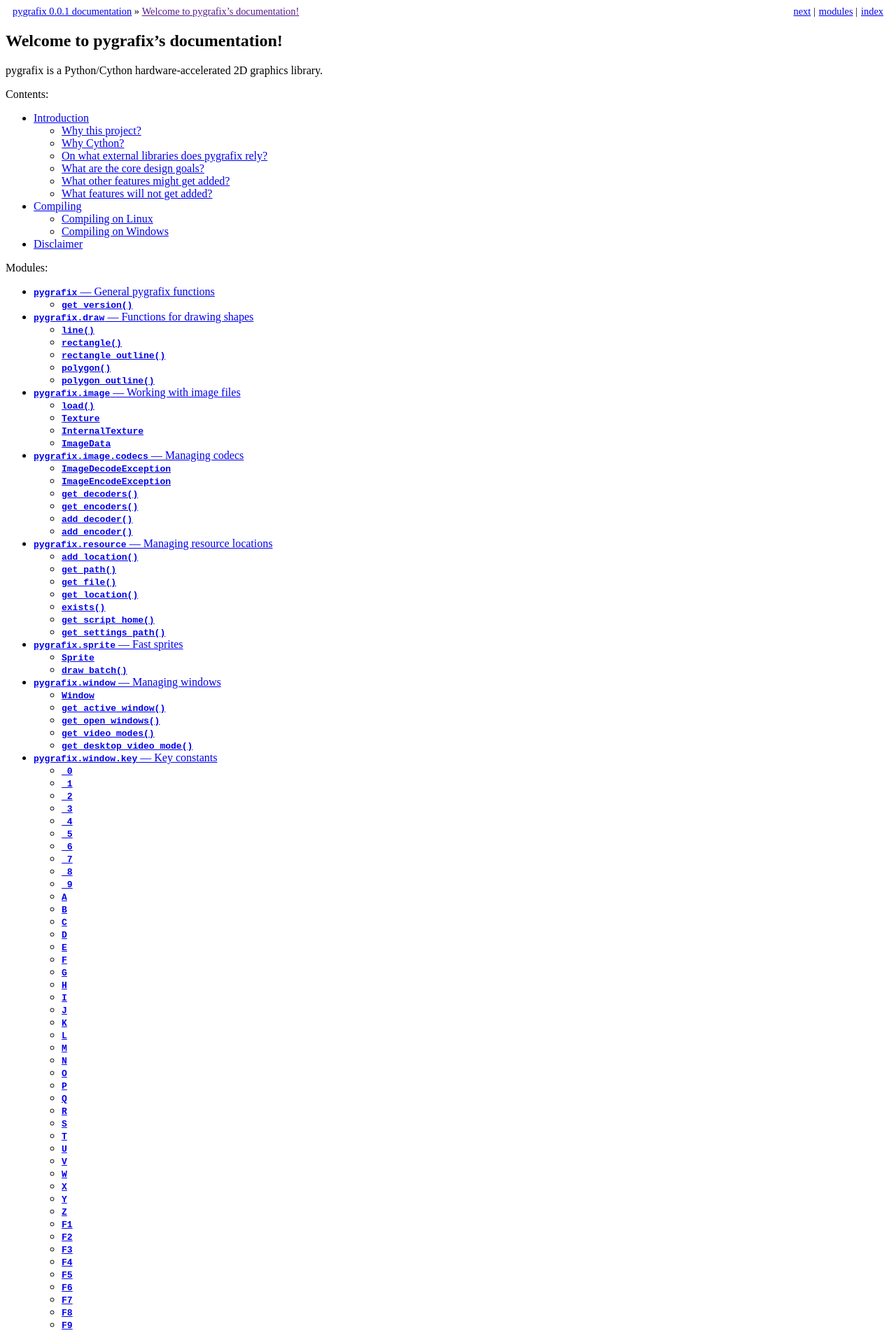
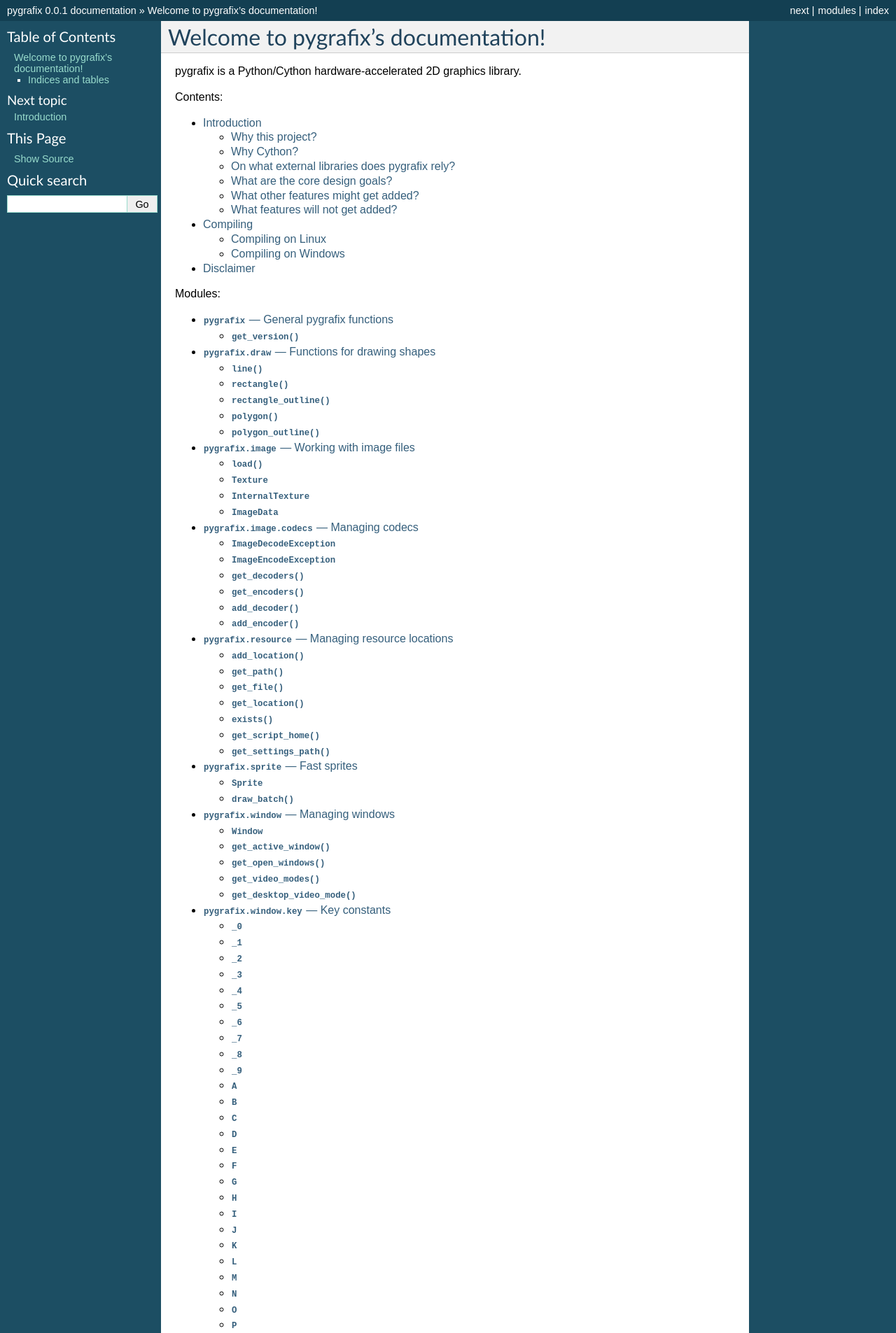
Before and after one commit to orlp/pygrafix, a Sphinx documentation site: the page built from docs/index.rst, in a window 1280 px wide. Shown: the top 1905 px of the page at 70% size. Built offline with Sphinx 7.4.7, drawn with Linux system fonts in a browser that asks for light colours.

Commit message:
fixed theme issue

```diff
--- a/docs/conf.py
+++ b/docs/conf.py
@@ -90,7 +90,7 @@ pygments_style = "sphinx"
 
 # The theme to use for HTML and HTML Help pages.  See the documentation for
 # a list of builtin themes.
-html_theme = "basic"
+html_theme = "default"
 
 # Theme options are theme-specific and customize the look and feel of a theme
 # further.  For a list of options available for each theme, see the
@@ -98,7 +98,7 @@ html_theme = "basic"
 #html_theme_options = {}
 
 # Add any paths that contain custom themes here, relative to this directory.
-html_theme_path = []
+#html_theme_path = []
 
 # The name for this set of Sphinx documents.  If None, it defaults to
 # "<project> v<release> documentation".
```
Also changed, not shown: 1 other file.
